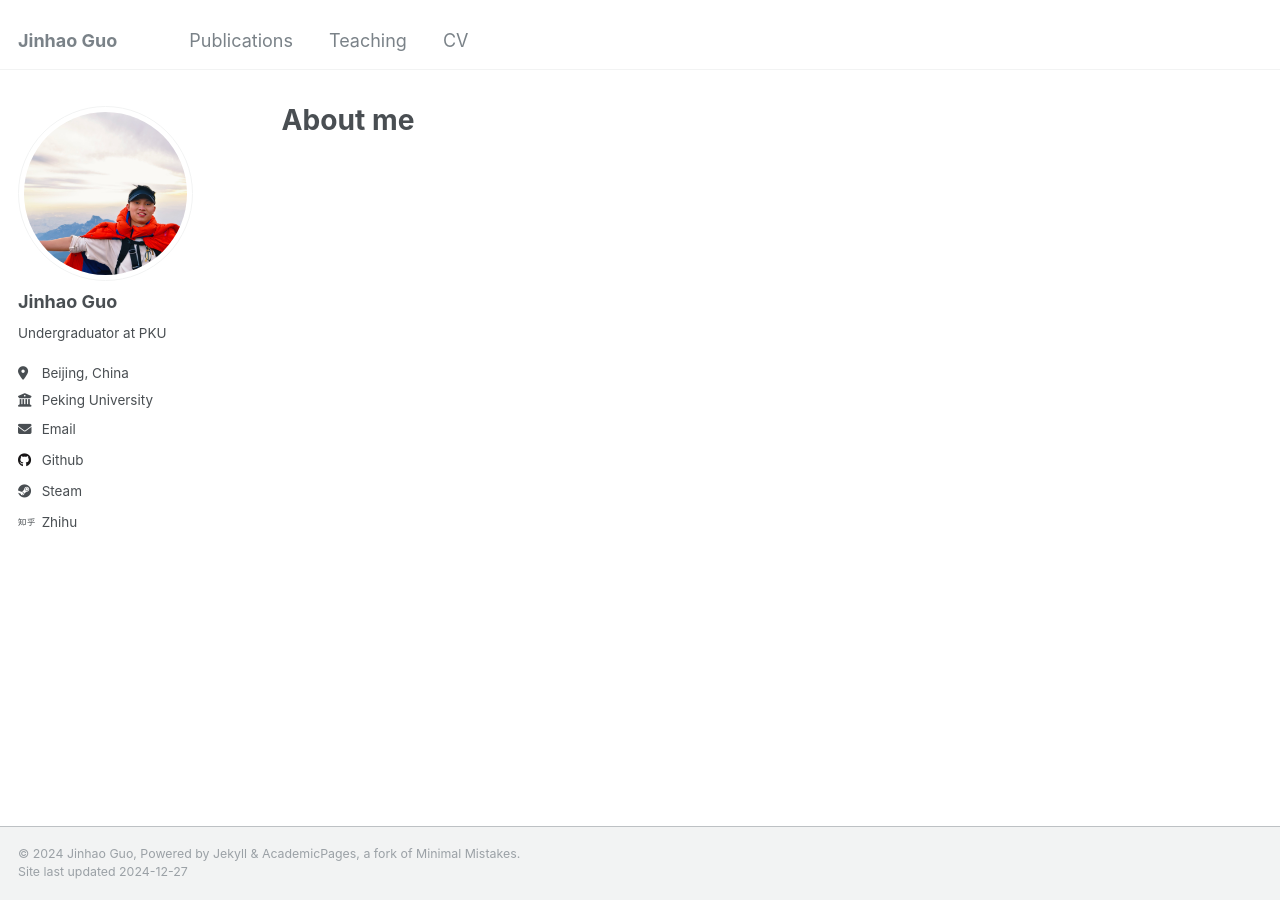
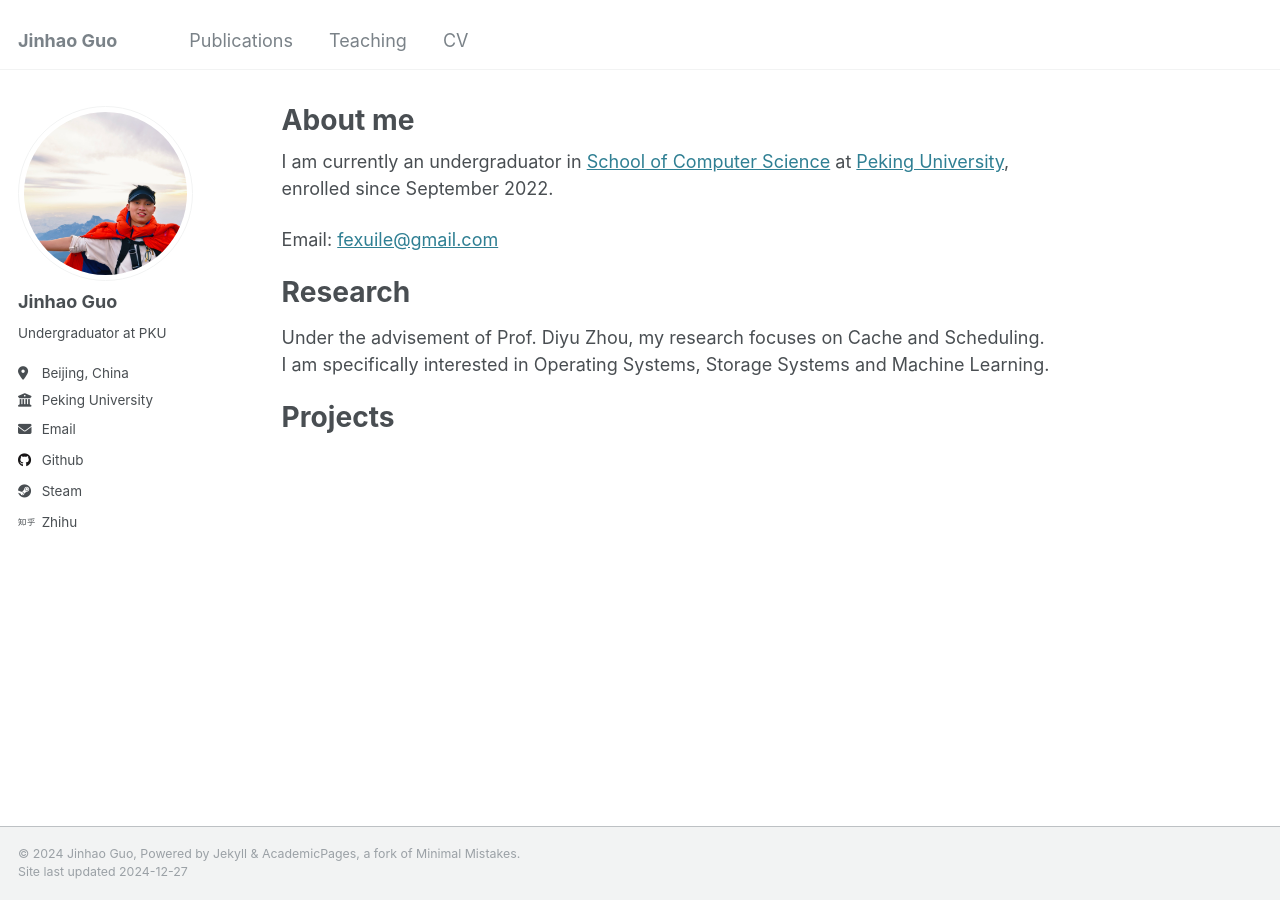
Before and after one commit to fexuile/fexuile.github.io, a Jekyll site: the page built from _pages/about.md, in a window 1280 px wide. Built offline with Jekyll 4.4.1, drawn with Linux system fonts in a browser that asks for light colours.

Commit message:
About me

```diff
--- a/_pages/about.md
+++ b/_pages/about.md
@@ -6,3 +6,15 @@ redirect_from:
   - /about/
   - /about.html
 ---
+
+I am currently an undergraduator in [School of Computer Science](https://eecs.pku.edu.cn/en/) at [Peking University](https://english.pku.edu.cn/), enrolled since September 2022.
+
+Email: [fexuile@gmail.com](mailto:fexuile@gmail.com)
+
+# Research
+
+Under the advisement of Prof. Diyu Zhou, my research focuses on Cache and Scheduling.
+I am specifically interested in Operating Systems, Storage Systems and Machine Learning.
+
+
+# Projects
```
Also changed, not shown: _pages/publications.html (deleted, +0 -33 lines), _pages/publications.md (added, +6 -0 lines), _pages/teaching.html (deleted, +0 -12 lines), _pages/teaching.md (added, +8 -0 lines), 2 other files.
